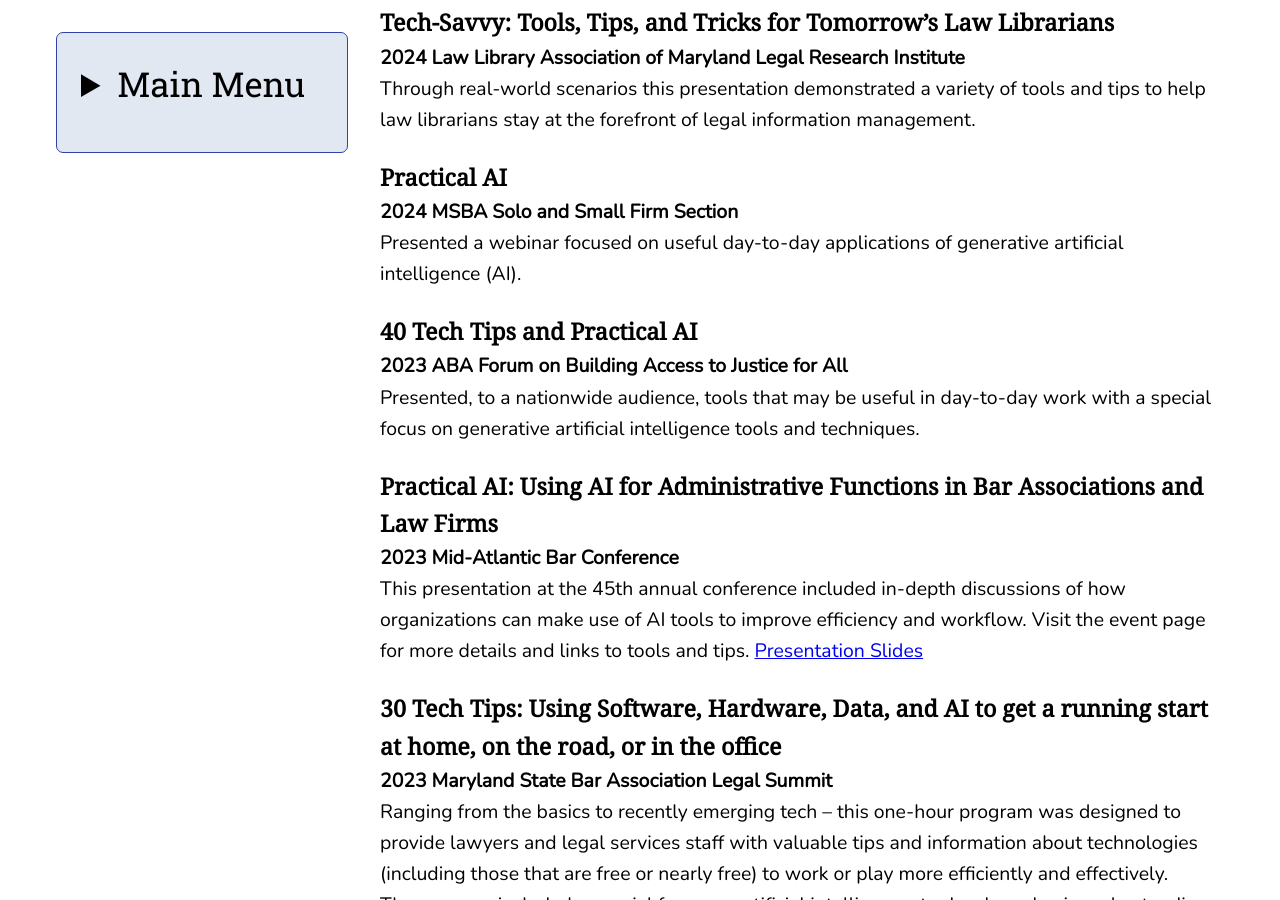
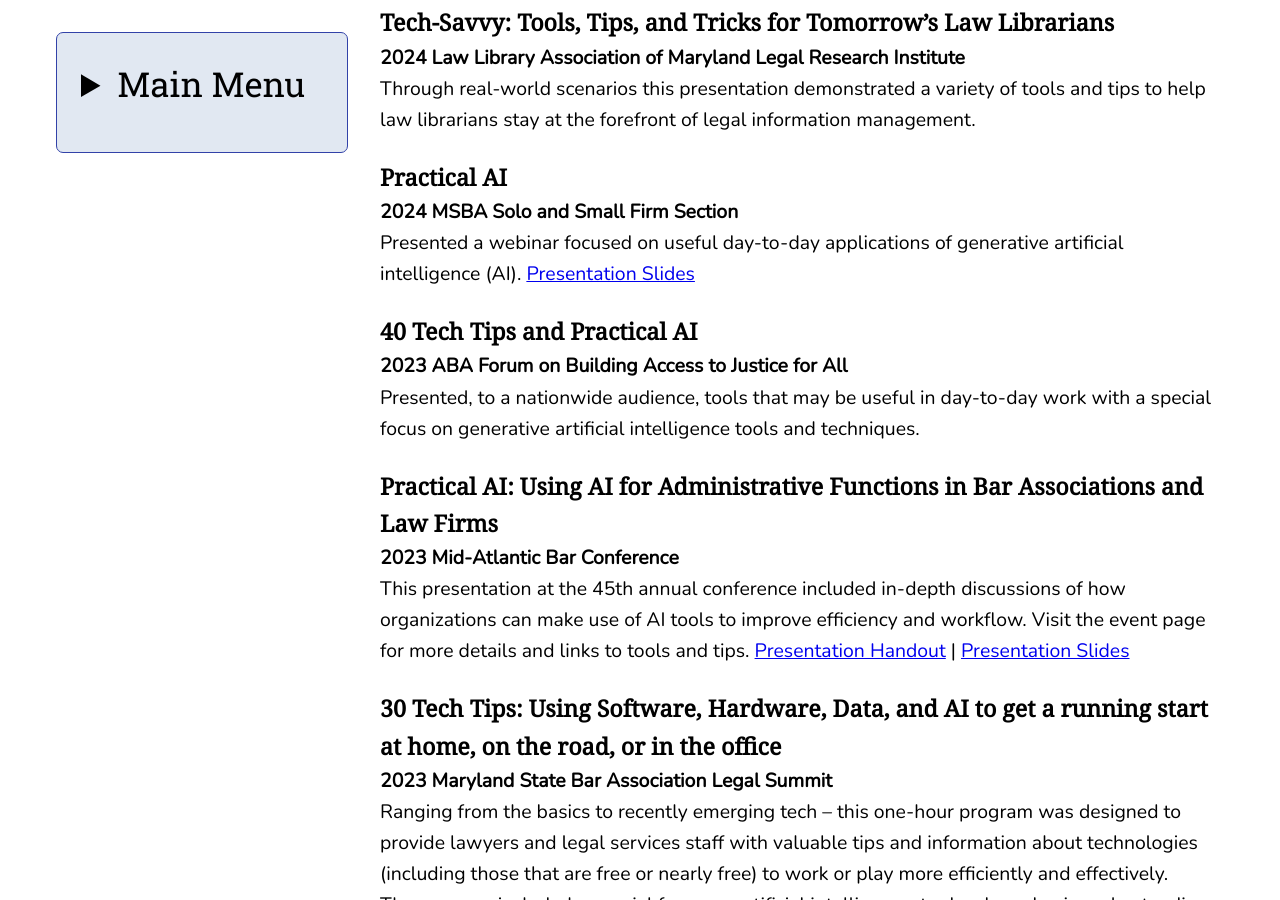
Before and after one commit to lelandsampson/Leland-Sampson-Website, a Jekyll site: the page built from presentations.md, in a window 1280 px wide and 900 px high, scrolled down 1195 px. Built offline with Jekyll 4.4.1, drawn with Linux system fonts in a browser that asks for light colours.

Commit message:
updating files directory

```diff
--- a/presentations.md
+++ b/presentations.md
@@ -33,6 +33,7 @@
 ### Practical AI
 **2024 MSBA Solo and Small Firm Section**
 Presented a webinar focused on useful day-to-day applications of generative artificial intelligence (AI).
+[Presentation Slides](files/2024-solo-small-firm.pdf)
 
 ### 40 Tech Tips and Practical AI
 **2023 ABA Forum on Building Access to Justice for All**
@@ -41,7 +42,7 @@
 ### Practical AI: Using AI for Administrative Functions in Bar Associations and Law Firms
 **2023 Mid-Atlantic Bar Conference**
 This presentation at the 45th annual conference included in-depth discussions of how organizations can make use of AI tools to improve efficiency and workflow. Visit the event page for more details and links to tools and tips.
-[Presentation Slides](files/MABC-2023-Practical-AI-Cookbook.pdf)
+[Presentation Handout](files/2023-MABC-AI-Handout.pdf) | [Presentation Slides](files/2023-MABC-Practical-AI-Cookbook.pdf)
 
 ### 30 Tech Tips: Using Software, Hardware, Data, and AI to get a running start at home, on the road, or in the office
 **2023 Maryland State Bar Association Legal Summit**
```
Also changed, not shown: 4 other files.
